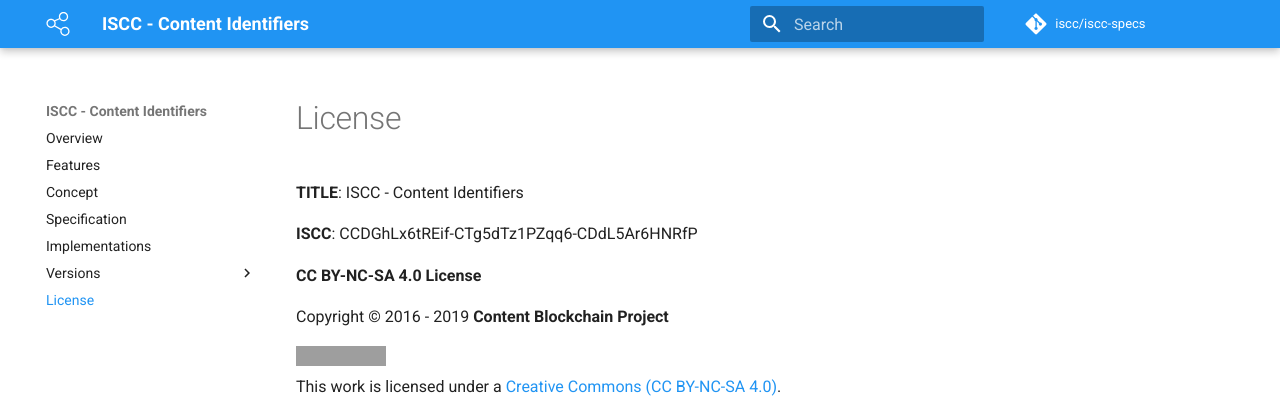
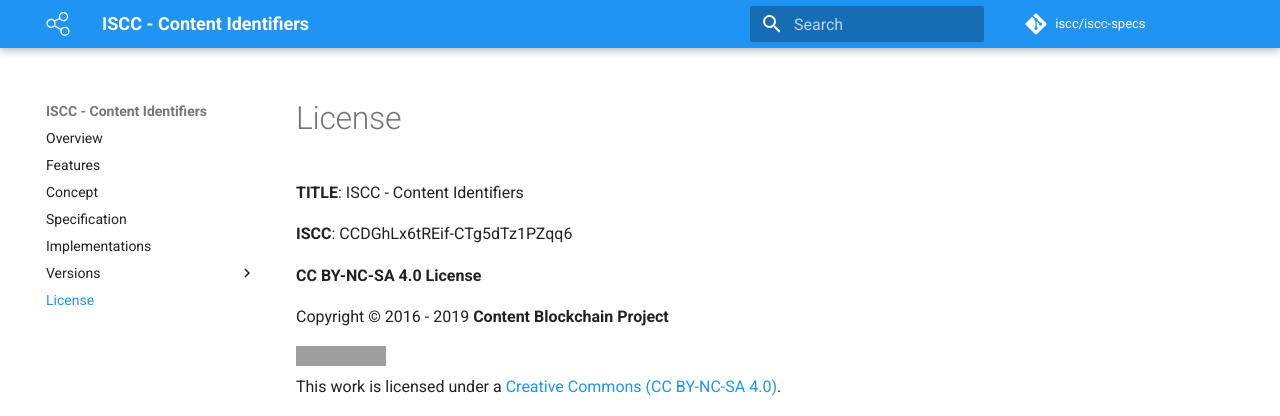
Before and after one commit to iscc/iscc-specs, an MkDocs documentation site: the page built from docs/license.md, in a window 1280 px wide. Shown: the top 416 px of the page. Built offline with MkDocs 1.6.1 and Material for MkDocs 9.7.7, drawn with Linux system fonts in a browser that asks for light colours; comment, search, counter and statistics services are not loaded; grey boxes are pictures that could not be loaded.

Commit message:
Update embedded ISCC codes

```diff
--- a/docs/license.md
+++ b/docs/license.md
@@ -2,7 +2,7 @@
 
 **TITLE**: ISCC - Content Identifiers
 
-**ISCC**: CCDGhLx6tREif-CTg5dTz1PZqq6-CDdL5Ar6HNRfP
+**ISCC**: CCDGhLx6tREif-CTg5dTz1PZqq6
 
 **CC BY-NC-SA 4.0 License**
 
```
Also changed, not shown: docs/specification.md (+1 -1 lines).
